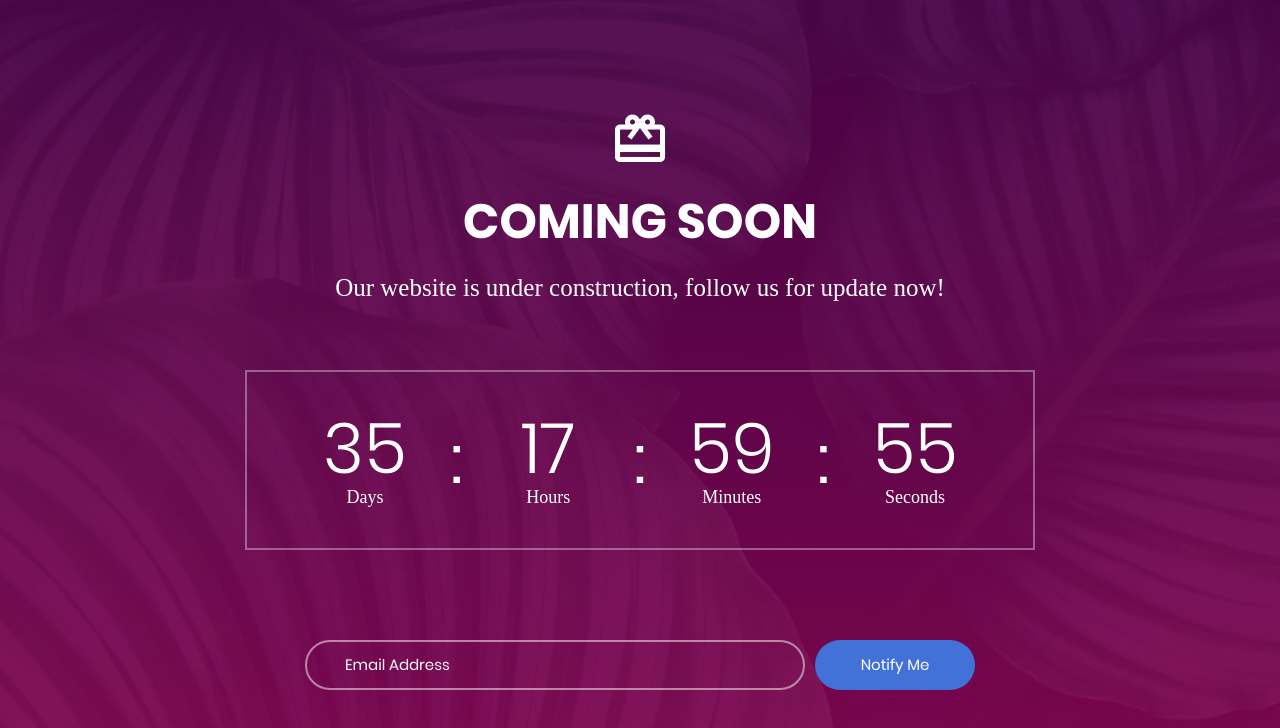
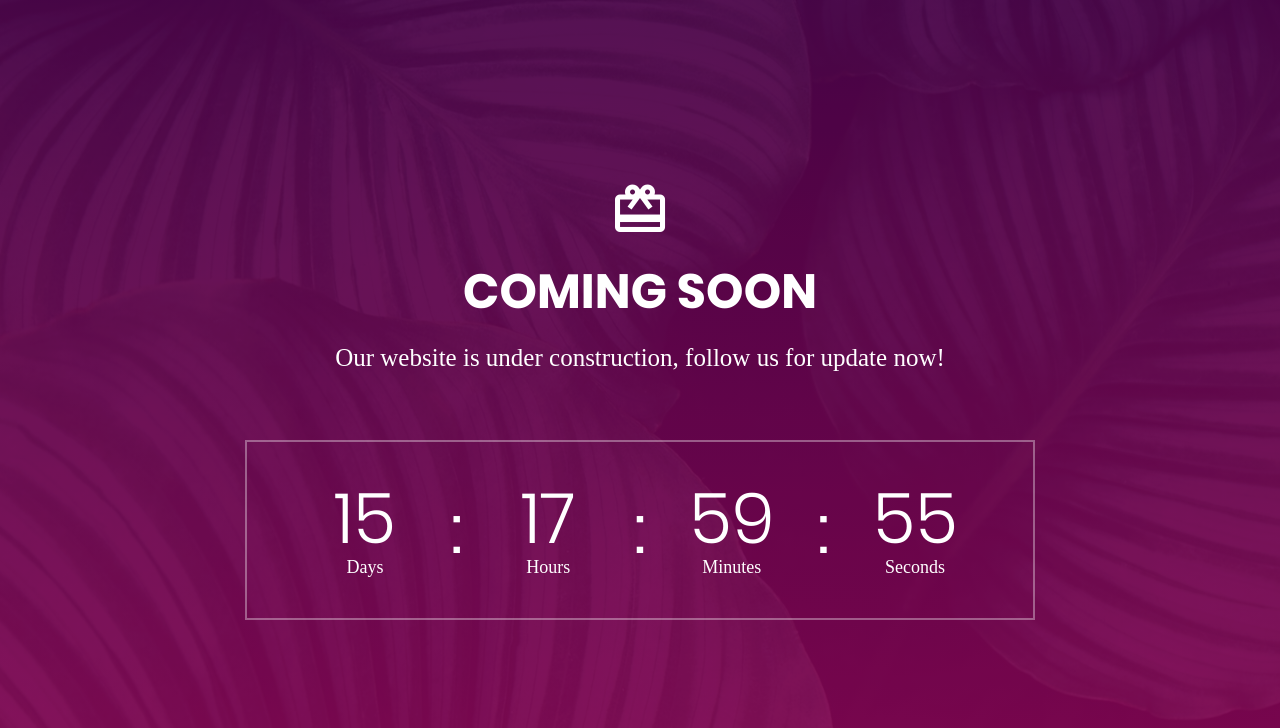
Before and after one commit to jitenvaidya/geetamandirvadodara, a plain HTML site: page index.html in a window 1280 px wide. Drawn offline with Linux system fonts and the light colour scheme; a web font is replaced by a local one.

Commit message:
Update index.html
news remove

```diff
--- a/index.html
+++ b/index.html
@@ -40,7 +40,7 @@
 
 			<div class="flex-w flex-sa-m cd100 bor1 p-t-42 p-b-22 p-l-50 p-r-50 respon1">
 				<div class="flex-col-c-m wsize2 m-b-20">
-					<span class="l1-txt2 p-b-4 days">35</span>
+					<span class="l1-txt2 p-b-4 days">20</span>
 					<span class="m2-txt2">Days</span>
 				</div>
 
@@ -66,16 +66,7 @@
 				</div>
 			</div>
 
-			<form class="flex-w flex-c-m contact100-form validate-form p-t-70">
-				<div class="wrap-input100 validate-input where1" data-validate = "Email is required: ex@abc.xyz">
-					<input class="s1-txt1 placeholder0 input100" type="text" name="email" placeholder="Email Address">
-					<span class="focus-input100"></span>
-				</div>
 
-				<button class="flex-c-m s1-txt1 size2 how-btn trans-04 where1">
-					Notify Me
-				</button>
-			</form>
 		</div>
 	</div>
 
@@ -101,7 +92,7 @@
 			/*Endtime must be > current time*/
 			endtimeYear: 0,
 			endtimeMonth: 0,
-			endtimeDate: 35,
+			endtimeDate: 15,
 			endtimeHours: 18,
 			endtimeMinutes: 0,
 			endtimeSeconds: 0,
@@ -121,4 +112,5 @@
 	<script src="js/main.js"></script>
 
 </body>
+
 </html>
```
